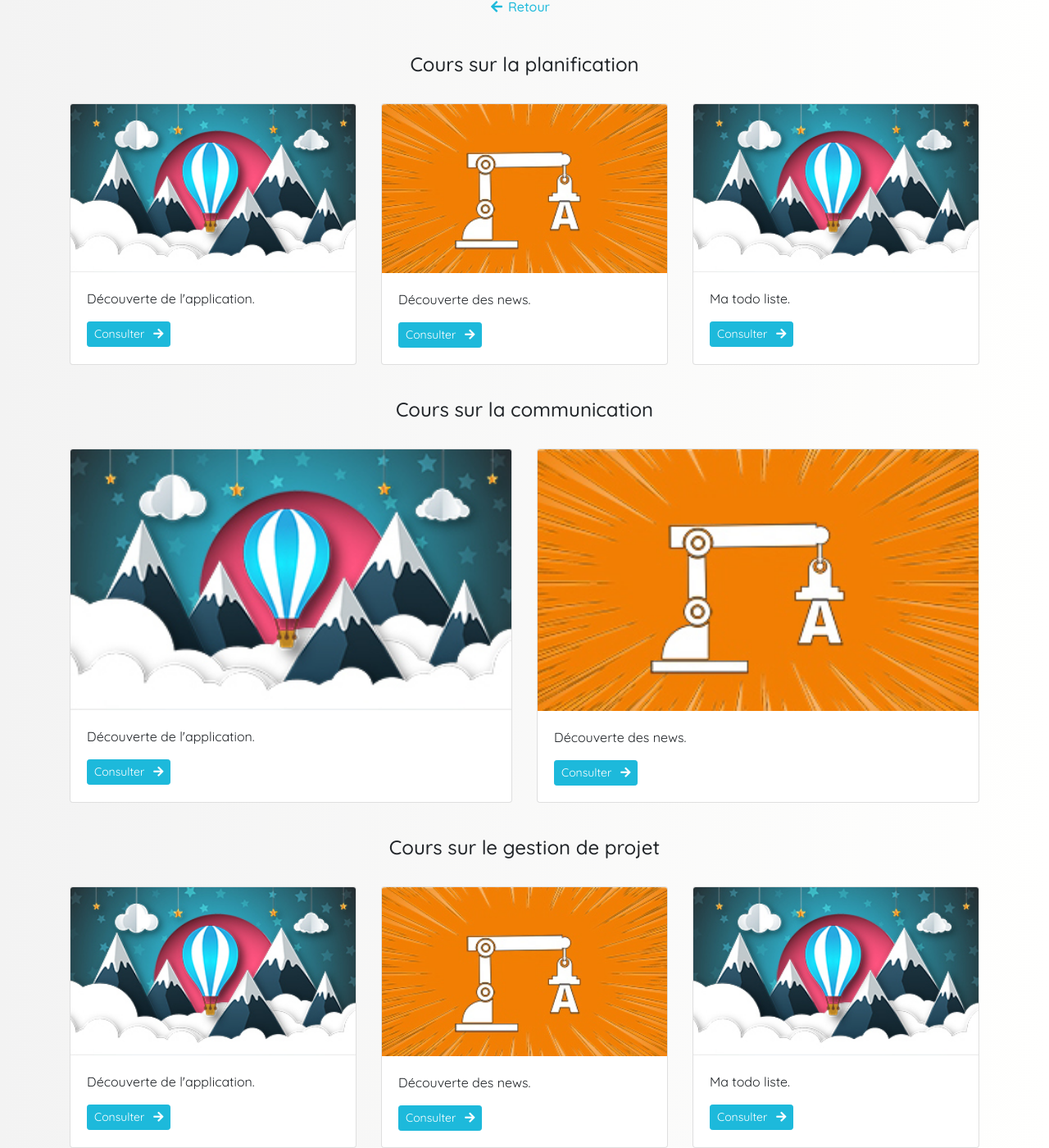
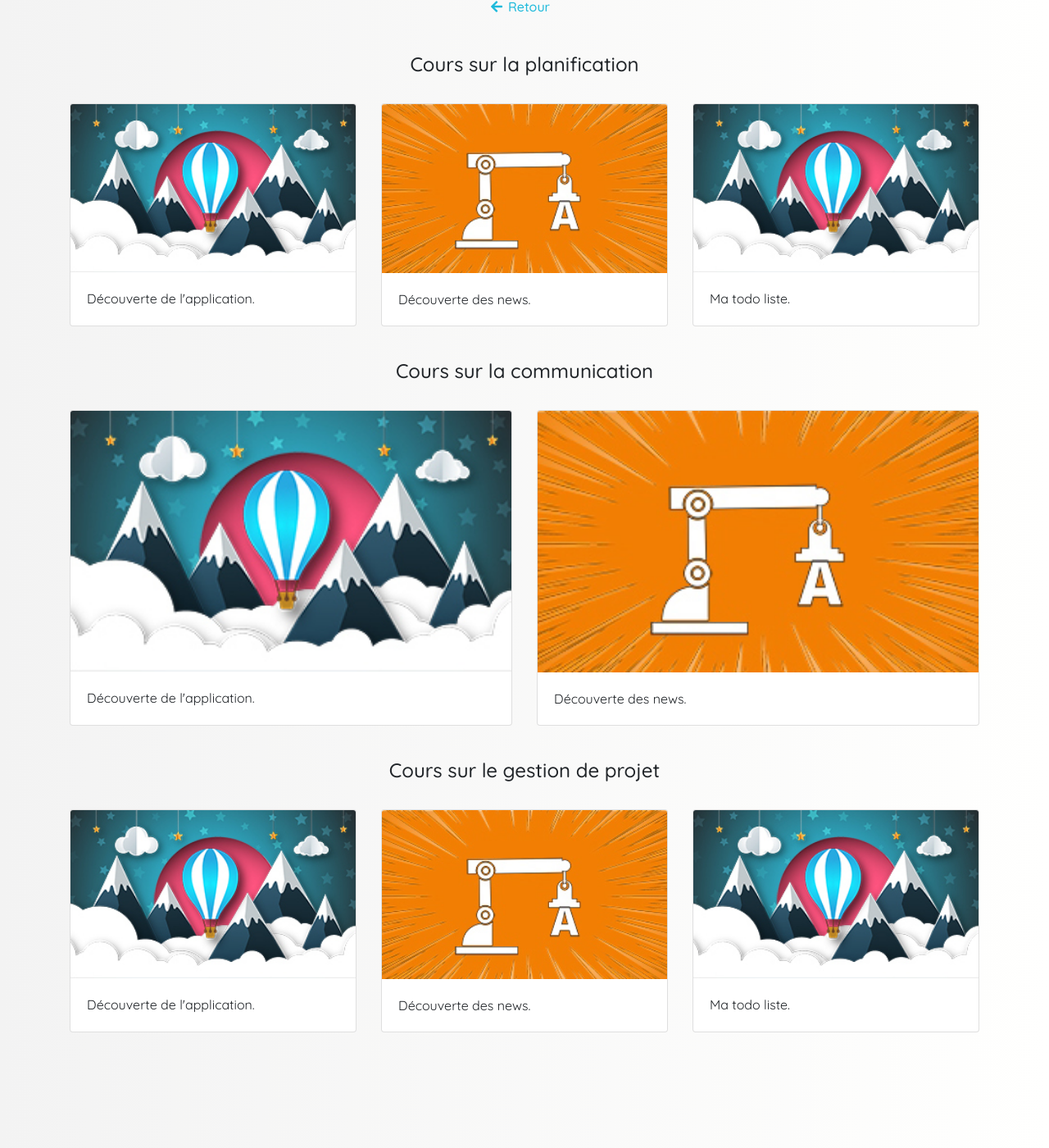
Before and after one commit to Weelgo/weelgo.github.io, a Jekyll site: the page built from fr/tutoriels/index.html, in a window 1280 px wide and 1400 px high, scrolled down 289 px. Shown: the whole window at 82% size. Built offline with Jekyll 4.4.1, drawn with Linux system fonts in a browser that asks for light colours; after the commit the page ends 1548 px from its top, so only the background shows below that.

Commit message:
Amélioration

```diff
--- a/_layouts/category_index_fr.html
+++ b/_layouts/category_index_fr.html
@@ -33,7 +33,7 @@
 				  {% endif %}
 				  <div class="card-body">
 				    <p class="card-text">{{ card.description }}</p>
-				    <a href="{{ card.path }}" class="btn btn-primary btn-sm stretched-link">Consulter <i class="fas fa-arrow-right" style="margin-left: 7px;"></i></a>
+<!-- 				    <a href="{{ card.path }}" class="btn btn-primary btn-sm stretched-link">Consulter <i class="fas fa-arrow-right" style="margin-left: 7px;"></i></a> -->
 				  </div>
 				</div>
 				{% endif %}
```
